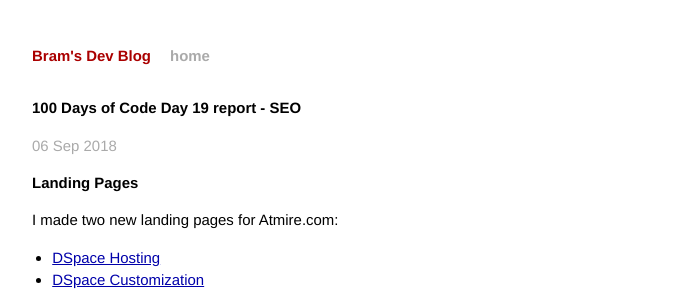
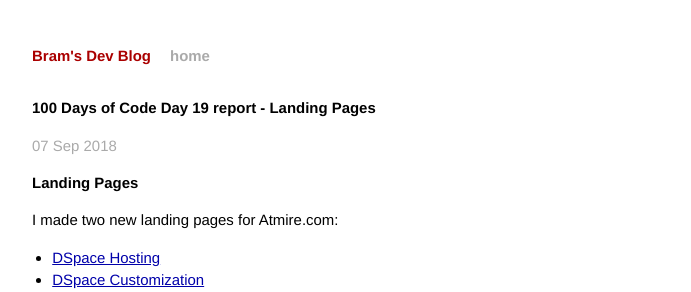
Before and after one commit to bram-atmire/bram-atmire.github.io, a Jekyll site: the page built from _posts/2018-09-07-100-days-of-code-day-19-Landing-Pages.markdown, in a window 1280 px wide. Shown: the top 292 px of the page, without its empty margins (294-985 px from the left). Built offline with Jekyll 4.4.1, drawn with Linux system fonts in a browser that asks for light colours.

Commit message:
Update 2018-09-07-100-days-of-code-day-19-Landing-Pages.markdown

```diff
--- a/_posts/2018-09-07-100-days-of-code-day-19-Landing-Pages.markdown
+++ b/_posts/2018-09-07-100-days-of-code-day-19-Landing-Pages.markdown
@@ -1,7 +1,7 @@
 ---
 layout: post
-title:  "100 Days of Code Day 19 report - SEO"
-date:   2018-09-06 06:55:00
+title:  "100 Days of Code Day 19 report - Landing Pages"
+date:   2018-09-07 07:04:00
 categories: 100DaysOfCode
 ---
 
```
